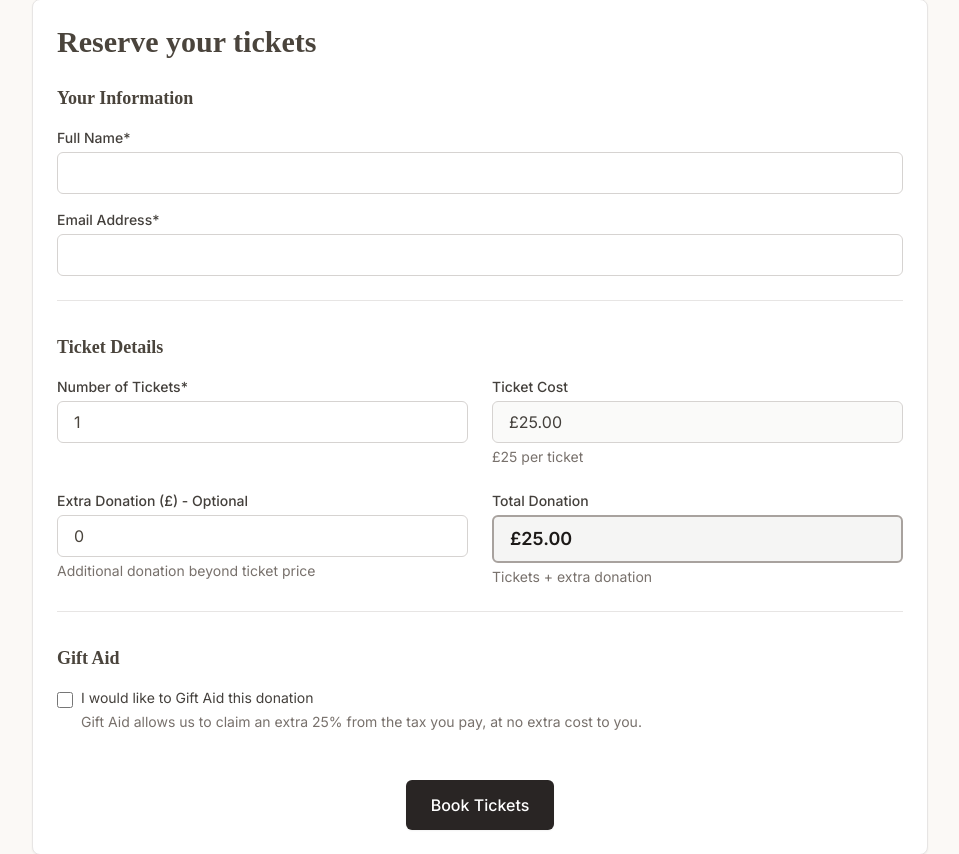
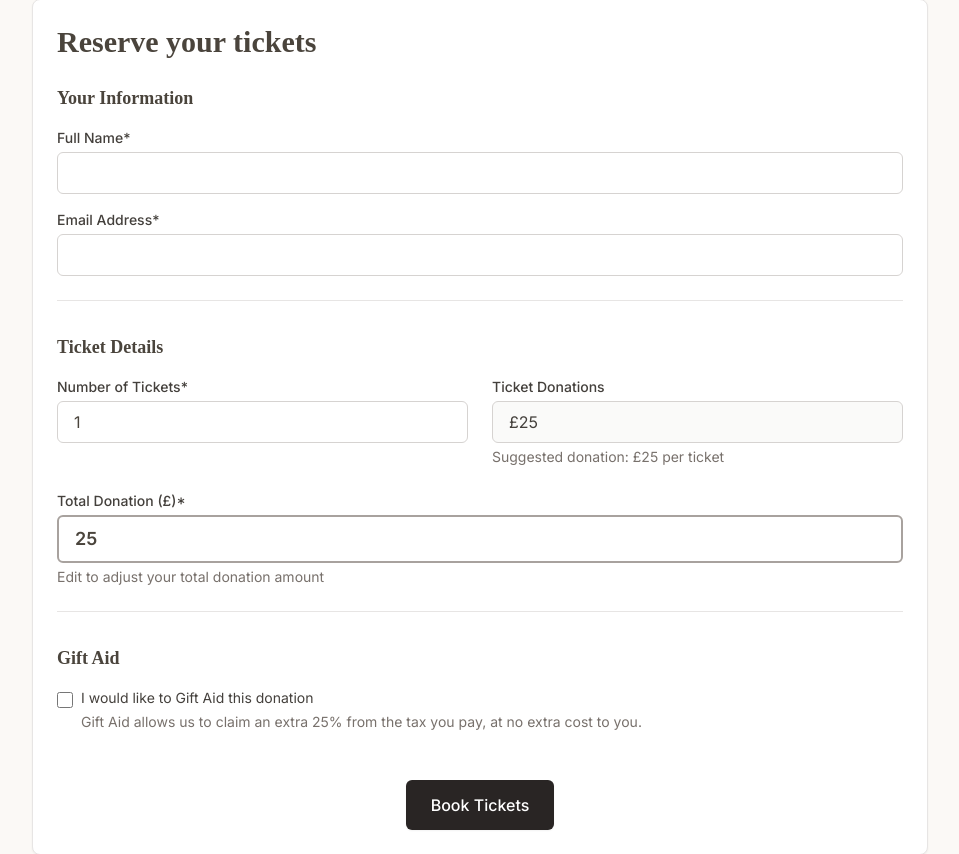
Before and after one commit to tomdyson/sibford-donations, a Django app: page /v2/ in a window 1280 px wide. Shown: the part 187-1041 px from the top of the page, without its empty margins (160-1119 px from the left). Run offline with Django 5.2, Linux system fonts and the light colour scheme; some libraries are stand-ins or nearby versions; some web fonts are replaced.

Commit message:
Refactor BookingFormV2 to streamline extra donation handling
Updated the extra donation field to be an IntegerField and calculated from the total donation. Adjusted the booking form template to reflect these changes, including renaming fields and updating the JavaScript logic for total donation calculations. Improved user experience by ensuring the extra donation is hidden and synced correctly before form submission.

```diff
--- a/tickets/forms.py
+++ b/tickets/forms.py
@@ -159,22 +159,13 @@ class BookingFormV2(forms.ModelForm):
 
     TICKET_PRICE = 25
 
-    # Extra donation field (optional)
-    extra_donation = forms.DecimalField(
+    # Extra donation field (optional) - calculated from total donation
+    extra_donation = forms.IntegerField(
         label="Extra Donation (£)",
         min_value=0,
-        decimal_places=2,
         initial=0,
         required=False,
-        help_text="Optional additional donation beyond ticket price",
-        widget=forms.NumberInput(
-            attrs={
-                "class": "w-full px-4 py-2 border border-stone-300 rounded-md focus:ring-2 focus:ring-stone-500 focus:border-stone-500",
-                "min": 0,
-                "step": "0.01",
-                "placeholder": "0.00",
-            }
-        ),
+        widget=forms.HiddenInput(),
     )
 
     # Add a field to confirm Gift Aid eligibility
--- a/tickets/templates/tickets/booking_form_v2.html
+++ b/tickets/templates/tickets/booking_form_v2.html
@@ -10,13 +10,17 @@
         <form method="post" x-data="{
             numTickets: 1,
             ticketPrice: {{ ticket_price }},
-            extraDonation: 0,
+            totalDonation: {{ ticket_price }},
             giftAid: false,
             get ticketCost() {
                 return this.numTickets * this.ticketPrice;
             },
-            get totalDonation() {
-                return this.ticketCost + parseFloat(this.extraDonation || 0);
+            get extraDonation() {
+                const extra = parseFloat(this.totalDonation || 0) - this.ticketCost;
+                return extra > 0 ? extra : 0;
+            },
+            updateTotalFromTickets() {
+                this.totalDonation = this.ticketCost;
             }
         }">
             {% csrf_token %}
@@ -69,43 +74,31 @@
 
                         <div>
                             <label class="block text-sm font-medium text-stone-700 mb-1">
-                                Ticket Cost
+                                Ticket Donations
                             </label>
                             <div class="w-full px-4 py-2 border border-stone-300 rounded-md bg-stone-50 text-stone-700">
-                                £<span x-text="ticketCost.toFixed(2)"></span>
+                                £<span x-text="ticketCost"></span>
                             </div>
                             <p class="text-sm text-stone-500 mt-1">
-                                £{{ ticket_price }} per ticket
+                                Suggested donation: £{{ ticket_price }} per ticket
                             </p>
                         </div>
 
-                        <div>
-                            <label for="{{ form.extra_donation.id_for_label }}" class="block text-sm font-medium text-stone-700 mb-1">
-                                Extra Donation (£) - Optional
+                        <div class="md:col-span-2">
+                            <label for="total_donation_display" class="block text-sm font-medium text-stone-700 mb-1">
+                                Total Donation (£)*
                             </label>
-                            <input type="number" name="extra_donation" id="{{ form.extra_donation.id_for_label }}"
-                                class="w-full px-4 py-2 border border-stone-300 rounded-md focus:ring-2 focus:ring-stone-500 focus:border-stone-500"
-                                min="0" step="0.01"
-                                placeholder="0.00"
-                                x-model="extraDonation">
+                            <input type="number" name="total_donation_display" id="total_donation_display"
+                                class="w-full px-4 py-2 border-2 border-stone-400 rounded-md focus:ring-2 focus:ring-stone-500 focus:border-stone-500 font-semibold text-lg"
+                                min="1"
+                                x-model.number="totalDonation">
+                            {{ form.extra_donation }}
                             <p class="text-sm text-stone-500 mt-1">
-                                Additional donation beyond ticket price
+                                Edit to adjust your total donation amount
                             </p>
                             {% if form.extra_donation.errors %}
                             <p class="text-rose-600 text-sm mt-1">{{ form.extra_donation.errors.0 }}</p>
                             {% endif %}
-                        </div>
-
-                        <div>
-                            <label class="block text-sm font-medium text-stone-700 mb-1">
-                                Total Donation
-                            </label>
-                            <div class="w-full px-4 py-2 border-2 border-stone-400 rounded-md bg-stone-100 text-stone-900 font-semibold text-lg">
-                                £<span x-text="totalDonation.toFixed(2)"></span>
-                            </div>
-                            <p class="text-sm text-stone-500 mt-1">
-                                Tickets + extra donation
-                            </p>
                         </div>
                     </div>
                 </div>
@@ -204,6 +197,21 @@
                 input.classList.add('w-full', 'px-4', 'py-2', 'border', 'border-stone-300', 'rounded-md', 'focus:ring-2', 'focus:ring-stone-500', 'focus:border-stone-500');
             }
         });
+
+        // Sync the extra_donation hidden field before form submission
+        const form = document.querySelector('form');
+        form.addEventListener('submit', function() {
+            const totalDonationInput = document.getElementById('total_donation_display');
+            const numTicketsInput = document.querySelector('input[name="num_tickets"]');
+            const extraDonationInput = document.querySelector('input[name="extra_donation"]');
+
+            const totalDonation = parseInt(totalDonationInput.value) || 0;
+            const numTickets = parseInt(numTicketsInput.value) || 1;
+            const ticketCost = numTickets * {{ ticket_price }};
+            const extraDonation = Math.max(0, totalDonation - ticketCost);
+
+            extraDonationInput.value = extraDonation;
+        });
     });
 </script>
 {% endblock %}
```
Also changed, not shown: other parts of tickets/templates/tickets/booking_form_v2.html (+2 -1 lines).
